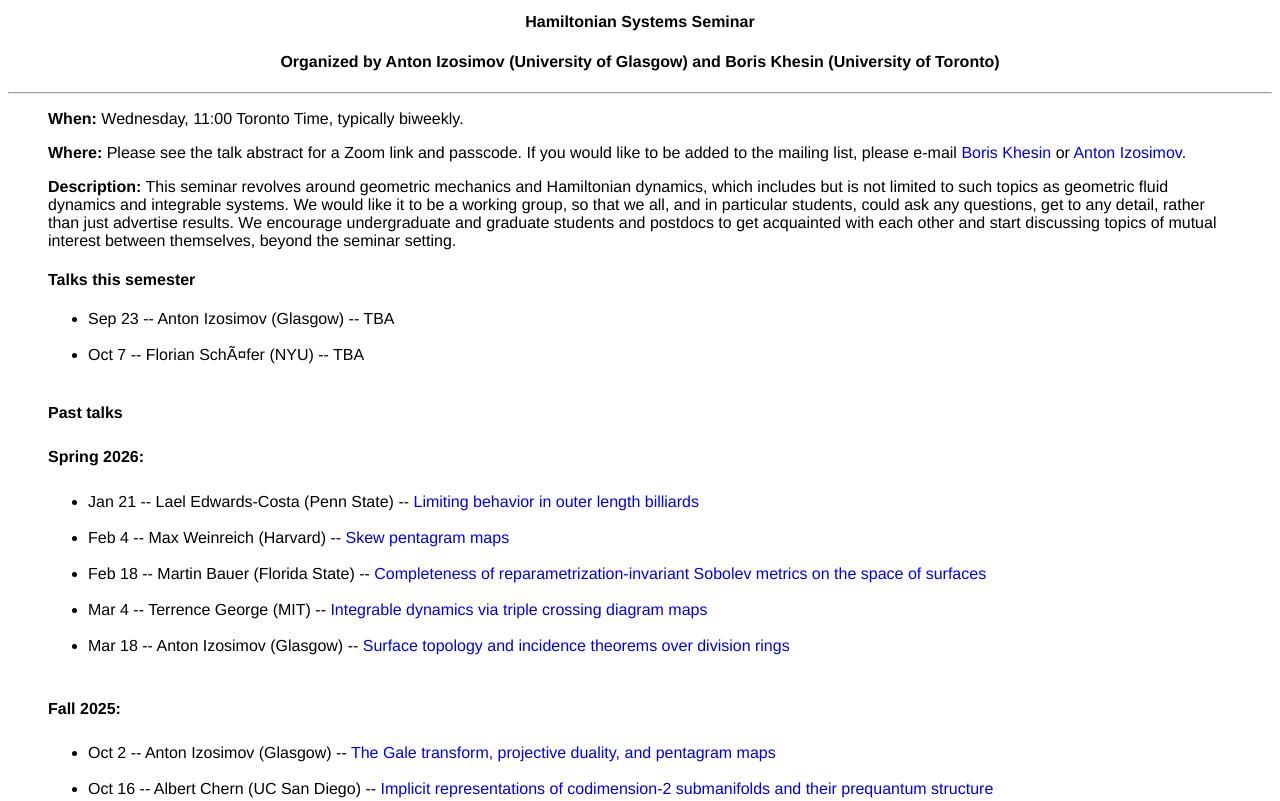
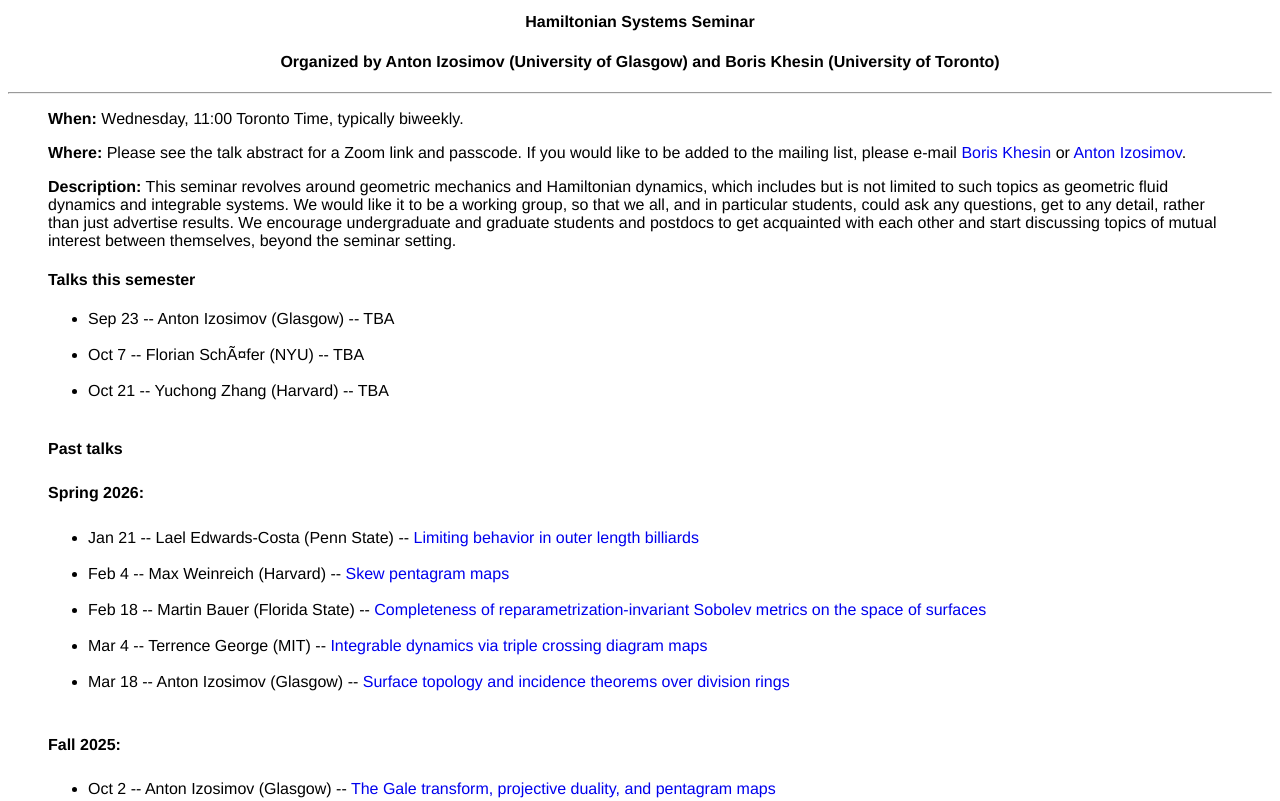
Before and after one commit to aizosimov/aizosimov.github.io, a plain HTML site: page hamsem.html in a window 1280 px wide. Shown: the top 801 px of the page. Drawn offline with Linux system fonts and the light colour scheme.

Commit message:
Update hamsem.html

```diff
--- a/hamsem.html
+++ b/hamsem.html
@@ -94,6 +94,9 @@ beyond the seminar setting.
 
            <li> Oct 7 -- Florian Schäfer
  (NYU) -- TBA </li></br>
+
+                    <li> Oct 21 -- Yuchong Zhang
+ (Harvard) -- TBA </li></br>
 
 
 
```
